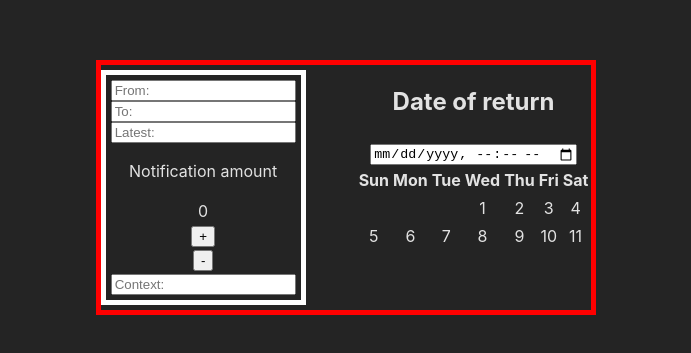
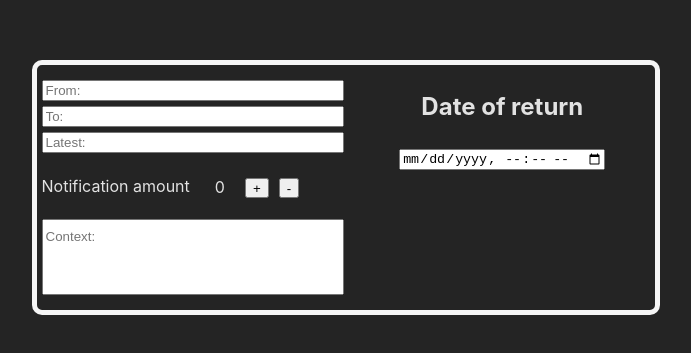
Before and after one commit to TheAzzieDev/MickeyEmail-, a React (Vite) app in the folder mickeyemail/: page / in a window 1280 px wide. Shown: the part 213-566 px from the top of the page, without its empty margins (294-985 px from the left). Built offline with nearby package versions, Linux system fonts and the light colour scheme.

Commit message:
html and css all elements added and styles/placing

```diff
--- a/mickeyemail/src/App.css
+++ b/mickeyemail/src/App.css
@@ -6,22 +6,74 @@
 }
 
 .wrapper{
-  border: solid red 5px;
   display: flex;
+  border: solid whitesmoke 5px;
+  border-radius: 10px;
 }
 
 .grid-containera-info{
-  border: solid white 5px;
   margin: 5px 50px 5px 0px;
+  width: fit-content;
 }
 
-.input{
+.inputs{
   display: grid;
   margin: 5px;
 }
 
-.ButtonDiv{
+.from{
+  margin-top: 5px;
+}
+
+.to{
+  margin-top: 5px;
+}
+
+.latest{
+  margin-top: 5px;
+}
+
+#notification{
   display: flex;
-  margin: 0px auto;
-  align-items: space-around;
+  margin: 5px 50px;
 }
+
+#count{
+  position: relative;
+  right: 25px;
+  top: 17px;
+}
+
+.amount{
+  position: relative;
+  right: 50px;
+}
+
+.button-amount1{
+  position: relative;
+  right: 5px;
+  height: 20px;
+  top: 20px;
+}
+
+.button-amount2{
+  position: relative;
+  left: 5px;
+  height: 20px;
+  top: 20px;
+}
+
+.context {
+  height: 70px;
+  margin-bottom: 5px;
+}
+
+.context::placeholder{
+  position: relative;
+  bottom: 20px;
+}
+
+.callender{
+  margin: 5px 50px 5px 0px;
+  width: fit-content;
+}
--- a/mickeyemail/src/App.jsx
+++ b/mickeyemail/src/App.jsx
@@ -24,71 +24,36 @@ function App() {
     <>
       <div className="wrapper">
         <section className="grid-containera-info">
-          <div className="input">
+          <div className="inputs">
             <input type="text" placeholder="From:" className="from" />
             <input type="text" placeholder="To:" className="to" />
             <input type="text" placeholder="Latest:" className="latest" />
-            <div classname="notification">
+
+            <div id="notification">
               <p className="amount">Notification amount</p>
-            {/* test on increment add 1 */}
 
-            {count}
+              {/* test on increment add 1 */}
 
+              <div id="count">{count}</div>
 
-              <div onClick={OnIncrementClick} className="Button">
-                <button>+</button>
-              </div>
-              <div onClick={OnDecrementClick} className="Button">
-                <button>-</button>
-              </div>
-              {/* <p className="complete">
-              Completed
-              <input type="checkbox" />
-            </p> */}
-              <input type="text" placeholder="Context:" className="context" />
+              <button className="button-amount1" onClick={OnIncrementClick}>
+                +
+              </button>
+
+              <button className="button-amount2" onClick={OnDecrementClick}>
+                -
+              </button>
+
             </div>
+            <input type="text" placeholder="Context:" className="context" />
+
           </div>
         </section>
 
-        <section className="grid-callender">
-          <div className="callender">
-            <h2>Date of return</h2>
-           <input type="datetime-local" id="tiddatum"/>
-            <table>
-              <thead>
-                <tr>
-                  <th>Sun</th>
-                  <th>Mon</th>
-                  <th>Tue</th>
-                  <th>Wed</th>
-                  <th>Thu</th>
-                  <th>Fri</th>
-                  <th>Sat</th>
-                </tr>
-              </thead>
-              <tbody>
-                <tr>
-                  <td></td>
-                  <td></td>
-                  <td></td>
-                  <td>1</td>
-                  <td>2</td>
-                  <td>3</td>
-                  <td>4</td>
-                </tr>
-                <tr>
-                  <td>5</td>
-                  <td>6</td>
-                  <td>7</td>
-                  <td>8</td>
-                  <td>9</td>
-                  <td>10</td>
-                  <td>11</td>
-                </tr>
-              </tbody>
-            </table>
-          </div>
-        </section>
+        <div className="callender">
+          <h2>Date of return</h2>
+          <input type="datetime-local" id="tiddatum" />
+        </div>
       </div>
     </>
   );
```
